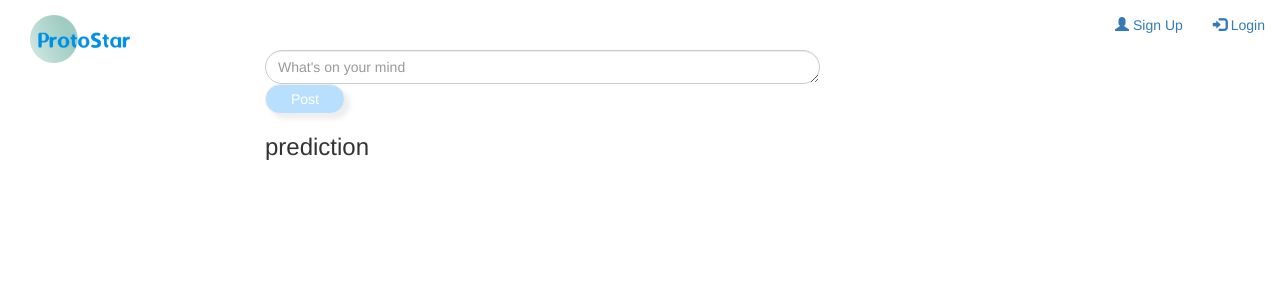
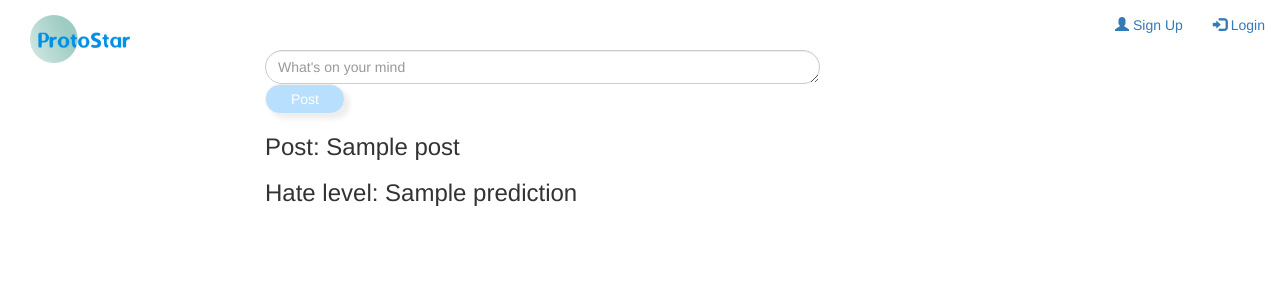
Before and after one commit to kdzumba/hate-speech-moderation-app, a Flask app: template templates/index.html in a window 1280 px wide. Shown: the top 300 px of the page. Run offline with Flask 2, Linux system fonts and the light colour scheme; the template is opened without the code that fills it: most values are stand-ins (such as "Sample title", 1, 10 or a date in 2020); parts of the project's set-up code (start-up, migrations or seed data) failed here and were passed over; some libraries are stand-ins or nearby versions.

Commit message:
Can view hate level after posting

```diff
--- a/app.py
+++ b/app.py
@@ -17,17 +17,17 @@ def predict():
     if request.method == "POST":
         post = request.form.get("post")
 
-        sen_feature = pd.DataFrame(features.get_sentiment_score(tweet), index=[0])
-        dic_feature = pd.DataFrame(features.term_frequency(tweet), index=[0])
-        tfidf_feature = features.get_tfidf_scores(tweet)
+        sen_feature = pd.DataFrame(features.get_sentiment_score(post), index=[0])
+        dic_feature = pd.DataFrame(features.term_frequency(post), index=[0])
+        tfidf_feature = features.get_tfidf_scores(post)
 
         post_df = sen_feature.merge(dic_feature, left_index=True, right_index=True)
-        post_df = tweet_df.merge(dic_feature, left_index=True, right_index=True)
-        post_df = tweet_df.merge(tfidf_feature, left_index=True, right_index=True)
+        post_df = post_df.merge(dic_feature, left_index=True, right_index=True)
+        post_df = post_df.merge(tfidf_feature, left_index=True, right_index=True)
 
         prediction = model.predict_proba(post_df)
 
-        return render_template("index.html", prediction = prediction[0][1])
+        return render_template("index.html", prediction=prediction[0][1], post=post)
 
     else:
         return render_template("index.html", prediction="")
--- a/templates/index.html
+++ b/templates/index.html
@@ -37,16 +37,14 @@
 
             <div class="col-xs-6">
 
-                <form action="/">
+                <form action="/" method="POST">
                     <textarea class="form-control" placeholder="What's on your mind" rows="1" id="tweet-section" ,
                         name="post"></textarea>
                     <button class="form-submit-button btn-primary" type="submit">Post</button>
                 </form>
 
-                {%if prediction%}
-                <h3>prediction</h3>
-                {%endif%}
-
+                <h3>Post: {{post}}</h3>
+                <h3>Hate level: {{prediction}}</h3>
             </div>
 
             <div class="col-xs-4">
```
Also changed, not shown: features.py (+8 -0 lines), 1 other file.
